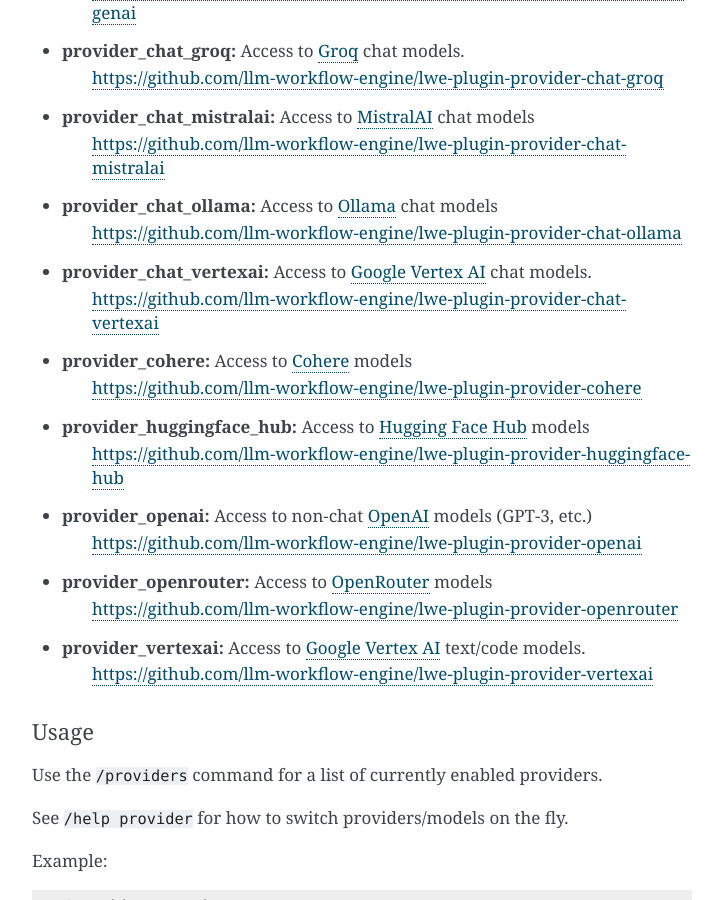
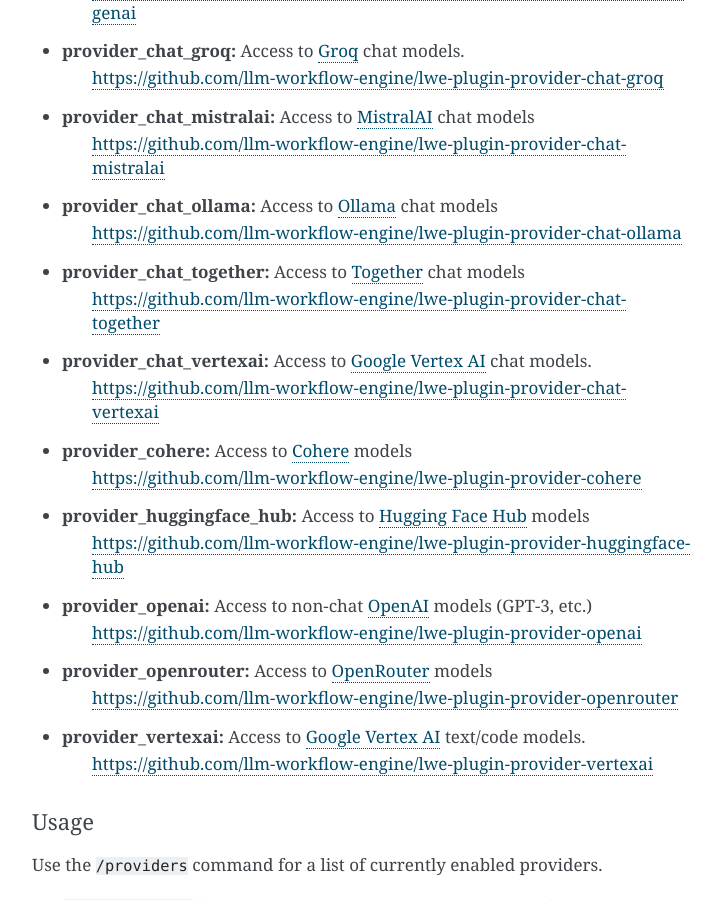
Before and after one commit to llm-workflow-engine/llm-workflow-engine, a Sphinx documentation site: the page built from docs/plugins.rst, in a window 1280 px wide and 900 px high, scrolled down 3036 px. Shown: the whole window, without its empty margins (388-1111 px from the left). Built offline with Sphinx 7.4.7, drawn with Linux system fonts in a browser that asks for light colours.

Commit message:
add doc for lwe-plugin-provider-chat-together

```diff
--- a/docs/plugins.rst
+++ b/docs/plugins.rst
@@ -126,6 +126,8 @@
    https://github.com/llm-workflow-engine/lwe-plugin-provider-chat-mistralai
 * **provider_chat_ollama:** Access to `Ollama <https://ollama.ai/library>`_ chat models
    https://github.com/llm-workflow-engine/lwe-plugin-provider-chat-ollama
+* **provider_chat_together:** Access to `Together <https://api.together.xyz/models>`_ chat models
+   https://github.com/llm-workflow-engine/lwe-plugin-provider-chat-together
 * **provider_chat_vertexai:** Access to `Google Vertex AI <https://cloud.google.com/vertex-ai/docs/generative-ai/learn/models>`_ chat models.
    https://github.com/llm-workflow-engine/lwe-plugin-provider-chat-vertexai
 * **provider_cohere:** Access to `Cohere <https://docs.cohere.com/docs/models>`_ models
```
